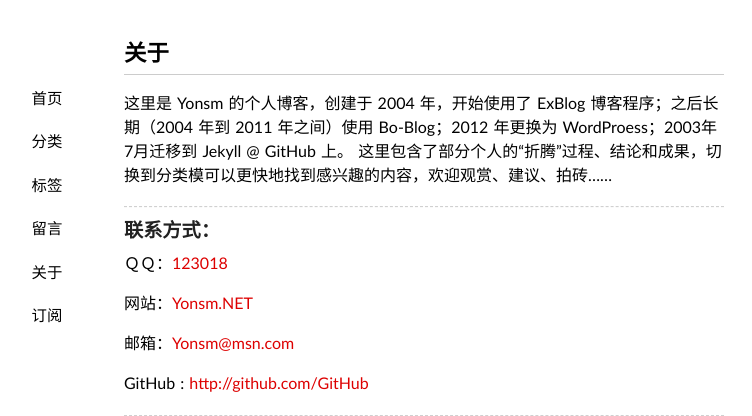
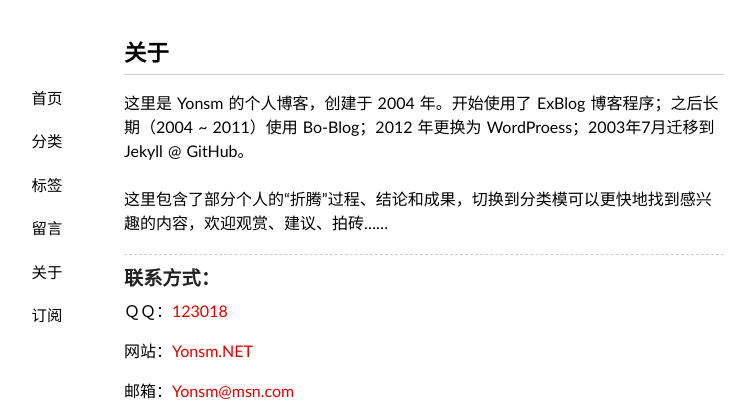
Before and after one commit to Yonsm/Yonsm.github.io, a Jekyll site: the page built from about/index.md, in a window 1280 px wide, cut to the strip 0-416 px from the top of the page. Shown: the whole strip, without its empty margins (216-968 px from the left). Built offline with Jekyll 4.4.1, drawn with Linux system fonts in a browser that asks for light colours; some web fonts are replaced; Markdown is read by kramdown in place of the engine named in the settings; comment, search, counter and statistics services are not loaded.

Commit message:
更新关于信息

```diff
--- a/_config.yml
+++ b/_config.yml
@@ -13,7 +13,4 @@ github: Yonsm
 pygments: true
 safe: true
 paginate: 20
-about: "这里是 Yonsm 的个人博客，创建于 2004 年，开始使用了 ExBlog 博客程序；之后长期（2004 年到 2011 年之间）使用 Bo-Blog；2012 年更换为 WordProess；2003年7月迁移到 Jekyll @ GitHub 上。
-
-这里包含了部分个人的“折腾”过程、结论和成果，切换到分类模可以更快地找到感兴趣的内容，欢迎观赏、建议、拍砖……
-"
+about: "这里是 Yonsm 的个人博客，创建于 2004 年。开始使用了 ExBlog 博客程序；之后长期（2004 ~ 2011）使用 Bo-Blog；2012 年更换为 WordProess；2003年7月迁移到 Jekyll @ GitHub。<br /><br />这里包含了部分个人的“折腾”过程、结论和成果，切换到分类模可以更快地找到感兴趣的内容，欢迎观赏、建议、拍砖……"
```
